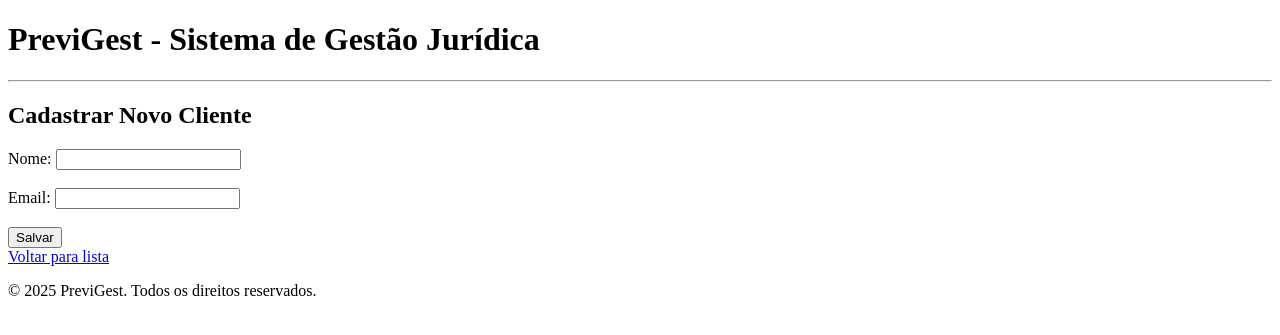
After one commit to ayeskarabech/Sistema-de-Gestao-Juridica, a Flask app: page /clientes/novo in a window 1280 px wide. The commit adds this page. Shown: the top 335 px of the page. Run offline with Flask 3, Linux system fonts and the light colour scheme.

Commit message:
CRUD
- Criado blueprint `clientes` para organizar rotas
- Implementada rota `/clientes` para listagem de clientes
- Implementada rota `/clientes/novo` com formulário de cadastro
- Criados templates `listar_clientes.html` e `novo_cliente.html`
- Integração com `base.html` usando herança de layout
- Utilização de lista Python temporária (em breve será substituída por banco de dados)

```diff
--- a/app.py
+++ b/app.py
@@ -2,14 +2,16 @@
 
 from flask import Flask, render_template # Flask → cria o app em si. É como ligar a “máquina” do servidor, e render_template → serve para renderizar (mostrar) arquivos HTML que estão na pasta templates/
 from auth.routes import auth_bp # importa as rotas de autenticação do arquivo auth/routes.py
+from clientes.routes_clientes import clientes_bp # importa as rotas de clientes do arquivo clientes/routes.clientes.py
 
 app = Flask(__name__) #cria o app Flask
 app.secret_key = "segredo123"  # é uma chave usada pelo Flask para assinar e proteger os dados da session. se não tiver essa chave, qualquer pessoa poderia falsificar que está logado.
 app.register_blueprint(auth_bp) # registra o blueprint de autenticação, que contém as rotas relacionadas ao login, logout, etc.
+app.register_blueprint(clientes_bp) # registra o blueprint de clientes, que contém as rotas relacionadas aos clientes.
 
 @app.route("/")  # Define a rota principal do site, que é o caminho / (raiz)
 def index():
-    return render_template("index.html")
+    return render_template("index.html") # render_template() é usada no Flask para renderizar arquivos de template HTML, ela combina o conteúdo do arquivo de template com dados fornecidos pelo código Python, gerando o código HTML final que será enviado ao navegador do usuário.
 
 if __name__ == "__main__":
     app.run(debug=True)  # Executa o servidor se rodar diretamente esse arquivo
--- /dev/null
+++ b/clientes/routes_clientes.py
@@ -0,0 +1,20 @@
+from flask import Blueprint, render_template, request, redirect, url_for, flash
+
+clientes_bp = Blueprint("clientes", __name__, template_folder="../templates/clientes") # define o Blueprint para as rotas de clientes.
+
+clientes = []  # Lista para armazenar os clientes enqt nao conecta ao banco de dados
+
+@clientes_bp.route("/clientes")
+def listar_clientes():
+    return render_template("clientes/listar_clientes.html", clientes=clientes)
+
+@clientes_bp.route("/clientes/novo", methods=["GET", "POST"])
+def novo_cliente():
+    if request.method == "POST":
+        nome = request.form["nome"]
+        email = request.form["email"]
+        telefone = request.form["telefone"]
+        clientes.append({"nome": nome, "email": email, "telefone": telefone})
+        flash("Cliente adicionado com sucesso!")
+        return redirect(url_for("clientes.listar_clientes"))
+    return render_template("clientes/novo_cliente.html")
--- a/database.py
+++ b/database.py
@@ -2,7 +2,7 @@ import sqlite3 # database connection
 
 def conectar(): # Conectar ao banco de dados
     conexao = sqlite3.connect("database.db")
-    conexao.row_factory = sqlite3.Row  # Isso permite acessar colunas pelo nome, como um dicionário. o row_factory deixa o retorno mais fácil de ler (user["usuario"] em vez de índice)
+    conexao.row_factory = sqlite3.Row  # Isso permite acessar colunas pelo nome, como um dicionário. o row_factory deixa o retorno mais fácil de ler como dicionários(user["usuario"] em vez de índice)
     return conexao
 
 def criar_tabela(): # Criar tabela no banco de dados
--- a/main.py
+++ b/main.py
@@ -1,3 +1,5 @@
+# o terminal nao é o foco, e o auth daqui nao esta conectado com o auth do flask/routes.
+'''
 from menu import menu
 from auth import cadastrar_usuarios, fazer_login
 from database import criar_tabela
--- a/templates/auth/login.html
+++ b/templates/auth/login.html
@@ -1,10 +1,10 @@
-{% extends "index.html" %} <!-- pega o layout base e só preencha os espaços-->
+{% extends "base.html" %} <!-- pega o layout base e só preencha os espaços-->
 
 {% block title %}Login{% endblock %} <!-- muda o título do navegador para “Login” -->
 
 {% block content %}
 <h2>Login</h2>
-<form method="POST" action="/login"> <!-- method diz que vai enviar os dados pro servidor e action diz pra onde enviar os dados (a rota do Flask) -->
+<form method="POST" action="{{ url_for('auth.login') }}"> <!-- method diz que vai enviar os dados pro servidor e action diz pra onde enviar os dados (a rota do Flask) -->
     <label for="usuario">Usuário:</label>
     <input type="text" name="usuario" required><br>
 
--- a/templates/auth/register.html
+++ b/templates/auth/register.html
@@ -1,14 +1,14 @@
 <!-- Armazena HTML do login e cadastro.
      Esse formulário envia o usuario, senha e tipo_acesso para o Flask via método POST -->
 
-{% extends "index.html" %}
+{% extends "base.html" %} <!-- significa “essa página é filha do base.html” -->
 
-{% block title %}Cadastro{% endblock %}
+{% block title %}Cadastro{% endblock %} <!-- são caixinhas que podem ser preenchidas por cada página filha -->
 
 {% block content %}
 <h2>Cadastro de Usuário</h2>
 
-<form method="POST" action="auth/register">
+<form method="POST" action="{{ url_for('auth.register') }}">
     <label for="usuario">Usuário:</label>
     <input type="text" name="usuario" required><br><br>
 
--- /dev/null
+++ b/templates/base.html
@@ -0,0 +1,33 @@
+<!-- layout: tem as partes que se repetem em todas as páginas (ex.: <head>, <header>, <footer>. É tipo o “molde” de um bolo: você usa sempre o mesmo, só troca o recheio -->
+
+<!DOCTYPE html>
+<html lang="pt-br">
+<head>
+    <meta charset="UTF-8">
+    <title>{% block title %}PreviGest{% endblock %}</title>
+</head>
+<body>
+    <header>
+        <h1>PreviGest - Sistema de Gestão Jurídica</h1>
+        <hr>
+    </header>
+
+    <!-- Aqui exibimos mensagens flash do Flask (ex: login errado) -->
+    {% with messages = get_flashed_messages() %}
+      {% if messages %}
+        <ul>
+          {% for msg in messages %}
+            <li>{{ msg }}</li>
+          {% endfor %}
+        </ul>
+      {% endif %}
+    {% endwith %}
+
+    <main>
+        {% block content %}{% endblock %}
+    </main>
+    <footer>
+        <p>&copy; 2025 PreviGest. Todos os direitos reservados.</p>
+    </footer>
+</body>
+</html>
--- /dev/null
+++ b/templates/clientes/novo_cliente.html
@@ -0,0 +1,19 @@
+{% extends "base.html" %}
+{% block title %}Novo Cliente{% endblock %}
+
+{% block content %}
+    <h2>Cadastrar Novo Cliente</h2>
+
+    <!-- O action chama a rota /clientes/novo -->
+    <form method="POST" action="{{ url_for('clientes.novo_cliente') }}">
+        <label for="nome">Nome:</label>
+        <input type="text" name="nome" required><br><br>
+
+        <label for="email">Email:</label>
+        <input type="email" name="email" required><br><br>
+
+        <button type="submit">Salvar</button>
+    </form>
+
+    <a href="{{ url_for('clientes.listar_clientes') }}">Voltar para lista</a>
+{% endblock %}
```
Also changed, not shown: auth/routes.py (+11 -7 lines), auth_console.py (renamed from auth.py, +6 -2 lines), templates/clientes/listar_clientes.html (added, +18 -0 lines), templates/index.html (+9 -16 lines), clientes/__init__.py (added).
